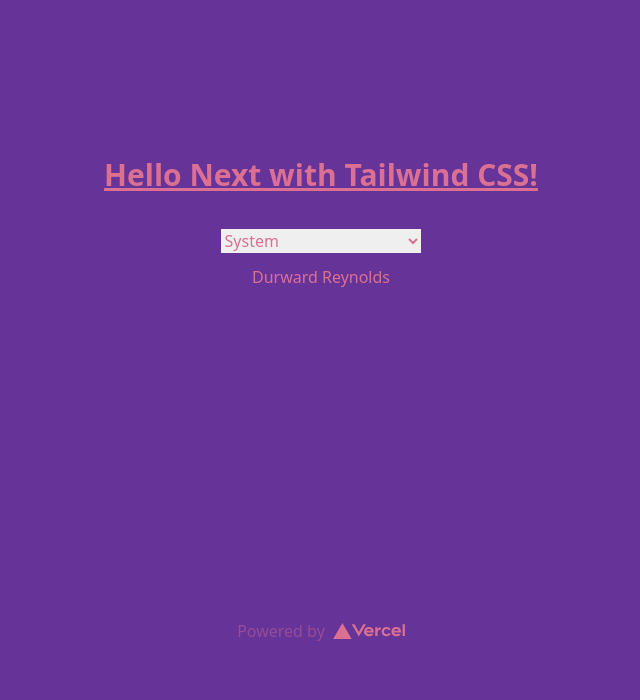
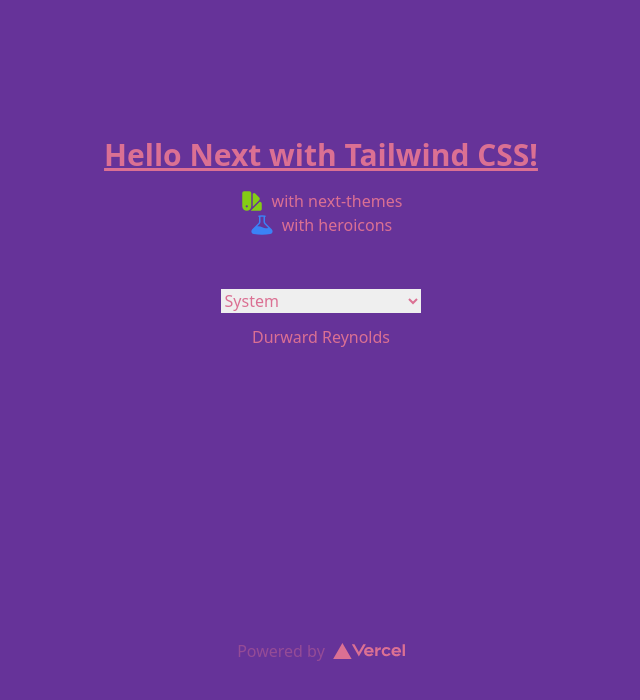
Before and after one commit to caicodes/artasce-next, a Next.js app: page / in a window 1280 px wide. Shown: the top 700 px of the page, without its empty margins (319-959 px from the left). Built offline with nearby package versions, Linux system fonts and the light colour scheme.

Commit message:
added heroicons/react

```diff
--- a/package.json
+++ b/package.json
@@ -10,6 +10,7 @@
   },
   "dependencies": {
     "@headlessui/react": "^1.7.3",
+    "@heroicons/react": "^2.0.12",
     "next": "12.3.1",
     "next-themes": "^0.2.1",
     "react": "18.2.0",
--- a/pages/index.js
+++ b/pages/index.js
@@ -1,5 +1,5 @@
 import Head from 'next/head'
-import Image from 'next/image'
+import { BeakerIcon, SwatchIcon } from '@heroicons/react/24/solid'
 import ThemeSwitch from '../components/ThemeSwitch'
 
 export default function Home() {
@@ -14,6 +14,11 @@ export default function Home() {
         <h1 className="text-3xl font-bold underline">
           Hello Next with Tailwind CSS!
         </h1>
+
+        <ul className='p-4'>
+          <li className='flex gap-2 justify-center'><SwatchIcon className="h-6 w-6 text-lime-500" /> with next-themes</li>
+          <li className='flex gap-2 justify-center'><BeakerIcon className="h-6 w-6 text-blue-500" /> with heroicons</li>
+        </ul>
 
         <div className='p-4'>
           <ThemeSwitch />
```
Also changed, not shown: 1 other file (tests, documents, lock files or other folders).
